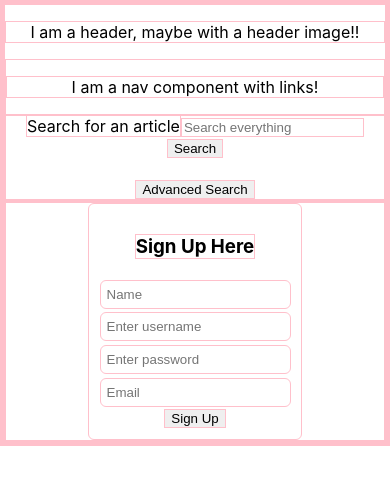
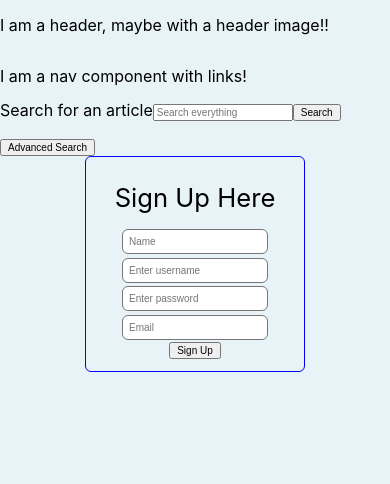
Before and after one commit to Build-Week-Pintereach-1/Front-end, a React (Create React App) app in the folder pintereach-fe/: page /SignUp in a window 390 px wide. Shown: the top 484 px of the page. Built offline with nearby package versions, Linux system fonts and the light colour scheme.

Commit message:
added responsiveness

```diff
--- a/pintereach-fe/package.json
+++ b/pintereach-fe/package.json
@@ -4,6 +4,7 @@
   "private": true,
   "dependencies": {
     "axios": "^0.19.0",
+    "formik": "^1.5.8",
     "react": "^16.9.0",
     "react-dom": "^16.9.0",
     "react-router-dom": "^5.0.1",
--- a/pintereach-fe/src/App.css
+++ /dev/null
@@ -1,41 +0,0 @@
-.App {
-  text-align: center;
-}
-
-.article-card{
-  width: 50%;
-  padding: 20px;
-  margin: 0 auto;
-}
-
-.App-logo {
-  animation: App-logo-spin infinite 20s linear;
-  height: 40vmin;
-  pointer-events: none;
-}
-
-.App-header {
-  background-color: #282c34;
-  min-height: 100vh;
-  display: flex;
-  flex-direction: column;
-  align-items: center;
-  justify-content: center;
-  font-size: calc(10px + 2vmin);
-  color: white;
-}
-
-.App-link {
-  color: #61dafb;
-}
-
-@keyframes App-logo-spin {
-  from {
-    transform: rotate(0deg);
-  }
-  to {
-    transform: rotate(360deg);
-  }
-
-
-}
--- a/pintereach-fe/src/App.js
+++ b/pintereach-fe/src/App.js
@@ -1,6 +1,6 @@
 import React, { useState } from 'react';
 import { BrowserRouter as Router, Route, Link } from "react-router-dom";
-import './App.css';
+import './index.css';
 
 import Header from './components/Header';
 import MainContainer from './components/MainContainer'
@@ -9,6 +9,7 @@ import SignUpForm from "./components/SignUp";
 import ArticleList from "./components/ArticleList";
 import UserDashboard from './components/UserDashboard';
 import PrivateRoute from "./components/PrivateRoute";
+import SavedCard from './components/SavedCard';
 
 function App() {
   const [search, setSearch] = useState("")
--- /dev/null
+++ b/pintereach-fe/src/components/SavedCard.js
@@ -0,0 +1,46 @@
+import React from 'react';
+import ArticleCard from './ArticleCard'
+import { Form, Field, withFormik } from "formik";
+
+const fake = [{
+    abstract: ["This article uses data from Thomson Reute… data and draw conclusions for themselves."],
+    author_display:[
+         "Paul Oldham",
+        "Stephen Hall",
+        "Geoff Burton"
+    ],
+    id: "10.1371/journal.pone.0034368",
+    journal: "PLoS ONE",
+    title_display: "Synthetic Biology: Mapping the Scientific Landscape"
+    }, {
+        abstract: ["Systems biology is a discipline that studies biol…de disproportionate contributions to this field."],
+        author_display: [
+            "Yawen Zou",
+            "Manfred D. Laubichler"
+        ],
+    id: "10.1371/journal.pone.0200929",
+    journal: "PLOS ONE",
+    title_display: "From systems to biology: A computational analysis of the rese"
+    }]
+
+const SavedCard = () => {
+
+    return(
+        <div className="saved-card">
+        <ArticleCard article = {fake}/>
+            <Form>
+            <Field
+                component="textarea"
+                type="text"
+                name="notes"
+                placeholder="Notes"
+            />
+
+        <button type="submit">Save</button>
+                </Form>
+
+        </div>
+    );
+}
+
+export default SavedCard;
--- a/pintereach-fe/src/index.css
+++ b/pintereach-fe/src/index.css
@@ -1,13 +1,61 @@
 * {
   /* // for styling purposes: */
-  border: 1px solid pink !important;
+  /*border: 1px solid pink !important;*/
+  font-size: 62.5%
+}
+
+/* http://meyerweb.com/eric/tools/css/reset/
+   v2.0 | 20110126
+   License: none (public domain)
+*/
+
+html, body, div, span, applet, object, iframe,
+h1, h2, h3, h4, h5, h6, p, blockquote, pre,
+a, abbr, acronym, address, big, cite, code,
+del, dfn, em, img, ins, kbd, q, s, samp,
+small, strike, strong, sub, sup, tt, var,
+b, u, i, center,
+dl, dt, dd, ol, ul, li,
+fieldset, form, label, legend,
+table, caption, tbody, tfoot, thead, tr, th, td,
+article, aside, canvas, details, embed,
+figure, figcaption, footer, header, hgroup,
+menu, nav, output, ruby, section, summary,
+time, mark, audio, video {
+	margin: 0;
+	padding: 0;
+	border: 0;
+	font-size: 100%;
+	font: inherit;
+	vertical-align: baseline;
+}
+/* HTML5 display-role reset for older browsers */
+article, aside, details, figcaption, figure,
+footer, header, hgroup, menu, nav, section {
+	display: block;
+}
+body {
+	line-height: 1;
+}
+ol, ul {
+	list-style: none;
+}
+blockquote, q {
+	quotes: none;
+}
+blockquote:before, blockquote:after,
+q:before, q:after {
+	content: '';
+	content: none;
+}
+table {
+	border-collapse: collapse;
+	border-spacing: 0;
 }
 
 body {
-  margin: 0;
-  padding: 0;
+  background-color:rgb(232, 243, 247);
   box-sizing: border-box;
-
   font-family: -apple-system, BlinkMacSystemFont, "Segoe UI", "Roboto", "Oxygen",
     "Ubuntu", "Cantarell", "Fira Sans", "Droid Sans", "Helvetica Neue",
     sans-serif;
@@ -15,31 +63,52 @@ body {
   -moz-osx-font-smoothing: grayscale;
 }
 
+body p{
+  line-height: 1.2rem;
+  padding: 1rem 0;
+}
+
 code {
   font-family: source-code-pro, Menlo, Monaco, Consolas, "Courier New",
     monospace;
 }
 
+h1{
+  font-size: 3.2rem;
+}
+
+h2{
+  font-size: 2.2rem;
+  padding: 1rem 0;
+  font-weight: bold;
+}
+
+h3{
+  font-size: 1.6rem;
+  padding: 1rem 0;
+}
 
 .article-list {
-  max-width: 1200px;
+  margin: 0 auto;
+  width: 90%;
   display: flex;
   flex-wrap: wrap;
-
   justify-content: center;
 }
 
 .article-card {
-  margin: 30px 30px !important;
+  margin: 1.5%;
+  width: 25%;
   box-shadow: 1px 2px 10px teal;
   border-radius: 15px;
-  flex-basis: 80%;
-
-
+  border-top: 2rem solid rgba(249, 224, 53, 1);
+  padding: 1.2%;
+  padding-left: 3%;
   text-align: left;
-  background: linear-gradient(to right, teal 0%, teal 13%, white 13%, white );
+  background-color: white;
 }
 
-.article-card > * {
-  padding-left: 140px;
+.article-authors{
+  padding: 1rem 0;
+  font-style: italic;
 }
```
Also changed, not shown: 1 other file (tests, documents, lock files or other folders).
